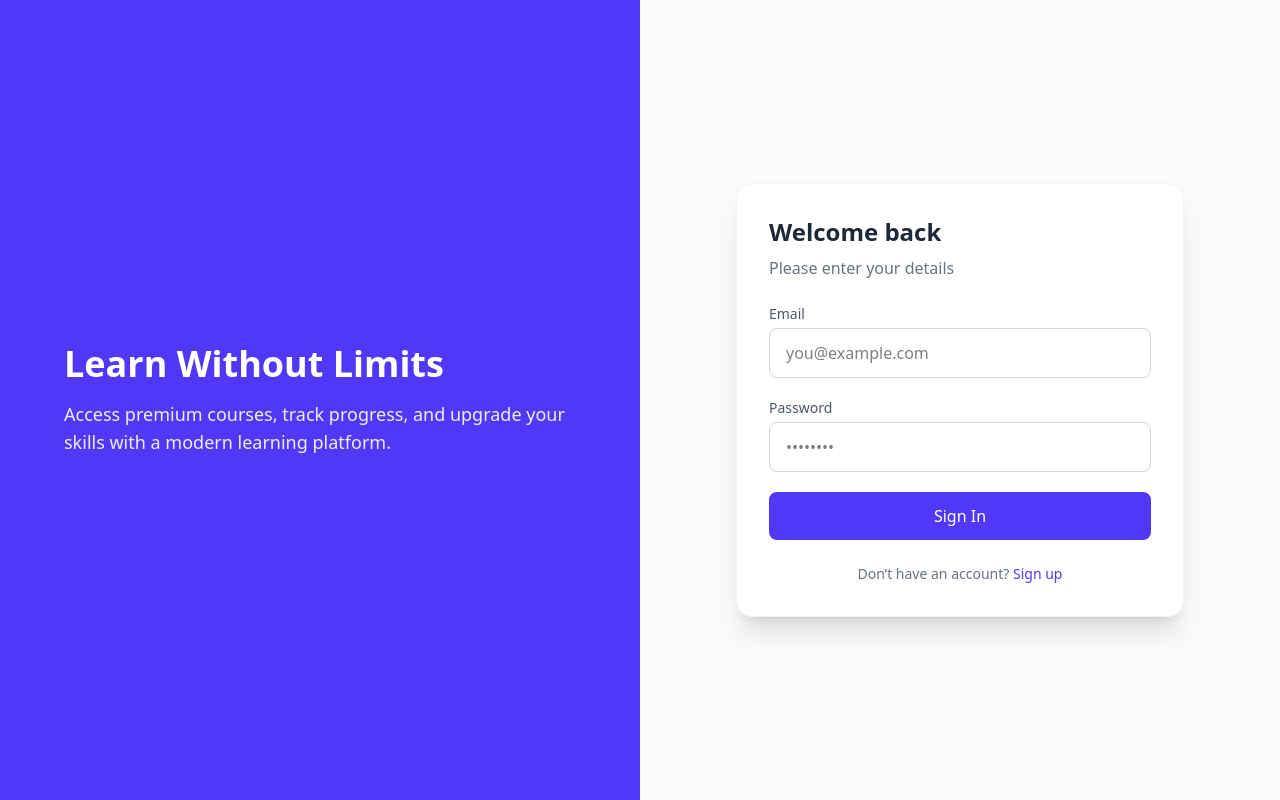
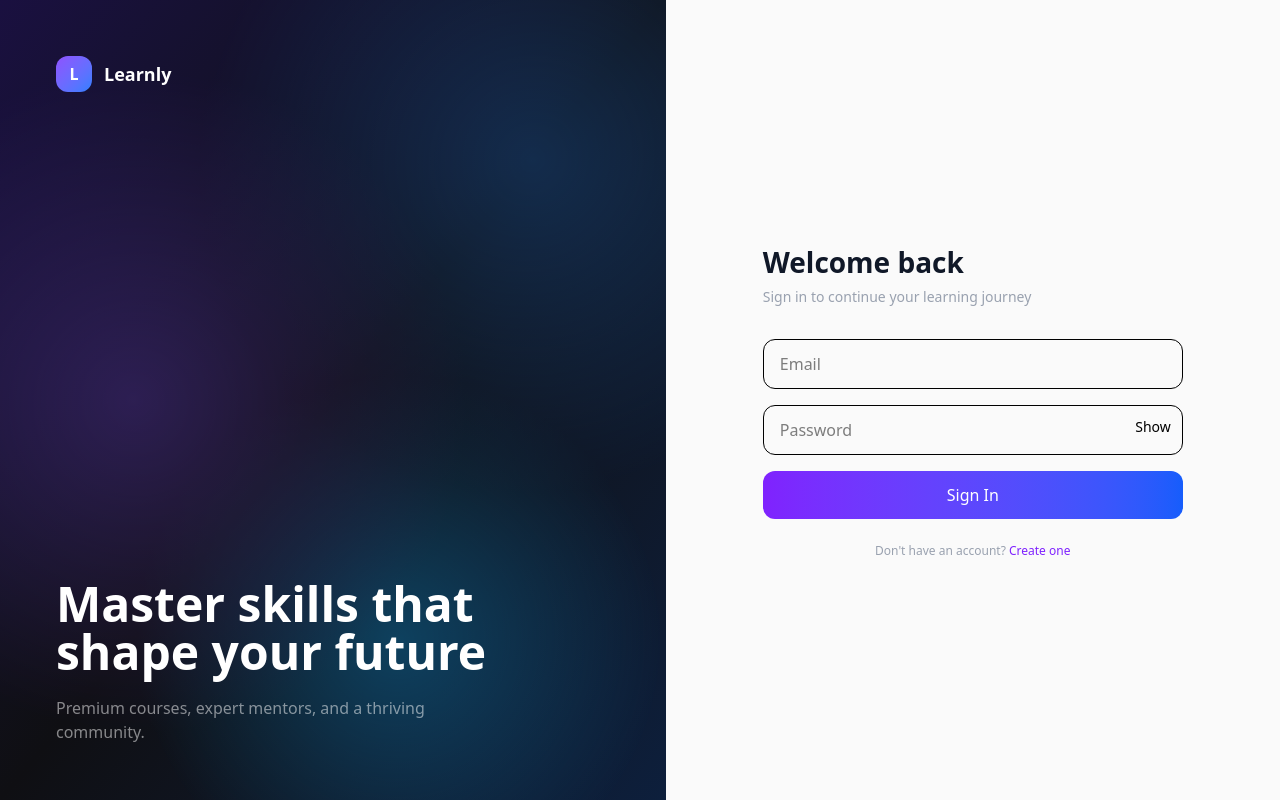
Before and after one commit to codedByShahzad/E-LMS-Frontend, a Next.js app: page /login in a window 1280 px wide. Built offline with nearby package versions, Linux system fonts and the light colour scheme.

Commit message:
Added the Redux Store and implemented the Login and SignUp API

```diff
--- a/app/(auth)/login/page.tsx
+++ b/app/(auth)/login/page.tsx
@@ -1,13 +1,36 @@
 "use client";
 
-import { useState } from "react";
+import { useState, useEffect } from "react";
 import Link from "next/link";
+import { useRouter } from "next/navigation";
+import { useLoginUserMutation } from "@/src/features/api/authApi";
 
 export default function LoginPage() {
-  const [form, setForm] = useState({
-    email: "",
-    password: "",
-  });
+  const router = useRouter();
+
+  const [form, setForm] = useState({ email: "", password: "" });
+  const [showPassword, setShowPassword] = useState(false);
+  const [mounted, setMounted] = useState(false);
+
+  const [
+    loginUser,
+    { data, error, isError, isLoading, isSuccess }
+  ] = useLoginUserMutation();
+
+  useEffect(() => {
+    setMounted(true);
+  }, []);
+
+  // ✅ Redirect after login + store token
+  useEffect(() => {
+    if (isSuccess && data) {
+      localStorage.setItem("token", data.token);
+
+      setTimeout(() => {
+        router.push("/dashboard");
+      }, 1000);
+    }
+  }, [isSuccess, data, router]);
 
   const handleChange = (e: React.ChangeEvent<HTMLInputElement>) => {
     setForm({ ...form, [e.target.name]: e.target.value });
@@ -15,77 +38,146 @@ export default function LoginPage() {
 
   const handleSubmit = (e: React.FormEvent) => {
     e.preventDefault();
-    console.log(form);
+
+    if (isLoading) return;
+
+    if (!form.email || !form.password) {
+      alert("Please fill all fields");
+      return;
+    }
+
+    loginUser(form);
   };
 
+  const errorMessage =
+    (error as any)?.data?.message ||
+    "Invalid email or password. Please try again.";
+
   return (
-    <div className="min-h-screen flex bg-[#f8fafc]">
+    <div className="min-h-screen flex font-sans bg-[#0f0f13]">
+      {/* LEFT PANEL */}
+      <div className="hidden lg:flex w-[52%] relative overflow-hidden flex-col justify-between p-14">
+        <div className="absolute inset-0 bg-gradient-to-br from-[#1a1040] via-[#0f0f13] to-[#0d1f3c]" />
 
-      {/* LEFT SIDE (Branding) */}
-      <div className="hidden lg:flex w-1/2 bg-indigo-600 text-white flex-col justify-center px-16">
-        <h1 className="text-4xl font-bold mb-4">
-          Learn Without Limits
-        </h1>
-        <p className="text-lg opacity-90">
-          Access premium courses, track progress, and upgrade your skills with a modern learning platform.
-        </p>
+        <div
+          className="absolute inset-0 opacity-30"
+          style={{
+            backgroundImage: `radial-gradient(circle at 20% 50%, #6c3fc5 0%, transparent 50%),
+                              radial-gradient(circle at 80% 20%, #1e6fcf 0%, transparent 40%),
+                              radial-gradient(circle at 60% 80%, #0ea5e9 0%, transparent 35%)`,
+          }}
+        />
+
+        <div className="relative z-10 flex items-center gap-3">
+          <div className="w-9 h-9 rounded-xl bg-gradient-to-br from-violet-500 to-blue-500 flex items-center justify-center">
+            <span className="text-white font-bold">L</span>
+          </div>
+          <span className="text-white font-semibold text-lg">Learnly</span>
+        </div>
+
+        <div className="relative z-10">
+          <h1 className="text-5xl font-bold text-white mb-5">
+            Master skills that shape your future
+          </h1>
+          <p className="text-white/50 max-w-sm">
+            Premium courses, expert mentors, and a thriving community.
+          </p>
+        </div>
       </div>
 
-      {/* RIGHT SIDE (Form) */}
-      <div className="flex w-full lg:w-1/2 items-center justify-center px-6">
-        <div className="w-full max-w-md bg-white p-8 rounded-2xl shadow-xl border border-gray-100">
-
-          <h2 className="text-2xl font-semibold text-gray-800 mb-2">
+      {/* RIGHT PANEL */}
+      <div className="flex w-full lg:w-[48%] items-center justify-center px-6 bg-[#fafafa]">
+        <div
+          className={`w-full max-w-[420px] transition-all duration-700 ${
+            mounted ? "opacity-100 translate-y-0" : "opacity-0 translate-y-4"
+          }`}
+        >
+          <h2 className="text-[28px] font-bold text-gray-900 mb-1">
             Welcome back
           </h2>
-          <p className="text-gray-500 mb-6">
-            Please enter your details
+          <p className="text-gray-400 text-sm mb-8">
+            Sign in to continue your learning journey
           </p>
 
-          <form onSubmit={handleSubmit} className="space-y-5">
+          {/* ERROR */}
+          {isError && (
+            <div className="bg-red-50 border border-red-200 rounded-xl px-4 py-3 mb-6">
+              <p className="text-red-700 text-sm font-semibold">
+                Login failed
+              </p>
+              <p className="text-red-500 text-xs mt-1">
+                {errorMessage}
+              </p>
+            </div>
+          )}
 
-            <div>
-              <label className="text-sm text-gray-600 mb-1 block">
-                Email
-              </label>
+          {/* SUCCESS */}
+          {isSuccess && (
+            <div className="bg-emerald-50 border border-emerald-200 rounded-xl px-4 py-3 mb-6">
+              <p className="text-emerald-700 text-sm font-semibold">
+                Login successful! Redirecting...
+              </p>
+            </div>
+          )}
+
+          <form onSubmit={handleSubmit} className="space-y-4">
+            {/* EMAIL */}
+            <input
+              type="email"
+              name="email"
+              placeholder="Email"
+              value={form.email}
+              onChange={handleChange}
+              disabled={isLoading}
+              className="w-full px-4 py-3 border rounded-xl"
+              required
+            />
+
+            {/* PASSWORD */}
+            <div className="relative">
               <input
-                type="email"
-                name="email"
-                placeholder="you@example.com"
-                value={form.email}
+                type={showPassword ? "text" : "password"}
+                name="password"
+                placeholder="Password"
+                value={form.password}
                 onChange={handleChange}
-                className="w-full px-4 py-3 border border-gray-300 rounded-lg focus:ring-2 focus:ring-indigo-500 focus:outline-none"
+                disabled={isLoading}
+                className="w-full px-4 py-3 border rounded-xl"
                 required
               />
+              <button
+                type="button"
+                aria-label="Toggle password visibility"
+                onClick={() => setShowPassword(!showPassword)}
+                className="absolute right-3 top-3 text-sm"
+              >
+                {showPassword ? "Hide" : "Show"}
+              </button>
             </div>
 
-            <div>
-              <label className="text-sm text-gray-600 mb-1 block">
-                Password
-              </label>
-              <input
-                type="password"
-                name="password"
-                placeholder="••••••••"
-                value={form.password}
-                onChange={handleChange}
-                className="w-full px-4 py-3 border border-gray-300 rounded-lg focus:ring-2 focus:ring-indigo-500 focus:outline-none"
-                required
-              />
-            </div>
-
+            {/* BUTTON */}
             <button
               type="submit"
-              className="w-full py-3 bg-indigo-600 text-white rounded-lg font-medium hover:bg-indigo-700 transition"
+              disabled={
+                isLoading ||
+                isSuccess ||
+                !form.email ||
+                !form.password
+              }
+              className="w-full py-3 rounded-xl text-white bg-gradient-to-r from-violet-600 to-blue-600"
             >
-              Sign In
+              {isLoading
+                ? "Signing in..."
+                : isSuccess
+                ? "Redirecting..."
+                : "Sign In"}
             </button>
           </form>
 
-          <p className="text-sm text-gray-500 text-center mt-6">
-            Don’t have an account?{" "}
-            <Link href="/signup" className="text-indigo-600 font-medium hover:underline">
-              Sign up
+          <p className="text-xs text-gray-400 text-center mt-6">
+            Don't have an account?{" "}
+            <Link href="/signup" className="text-violet-600">
+              Create one
             </Link>
           </p>
         </div>
--- a/app/(auth)/signup/page.tsx
+++ b/app/(auth)/signup/page.tsx
@@ -1,14 +1,34 @@
 "use client";
 
-import { useState } from "react";
+import { useState, useEffect } from "react";
 import Link from "next/link";
+import { useRouter } from "next/navigation";
+import { useRegisterUserMutation } from "@/src/features/api/authApi";
 
 export default function SignupPage() {
+  const router = useRouter();
+
   const [form, setForm] = useState({
     name: "",
     email: "",
     password: "",
   });
+
+  const [showPassword, setShowPassword] = useState(false);
+
+  const [
+    registerUser,
+    { data, error, isLoading, isSuccess, isError },
+  ] = useRegisterUserMutation();
+
+  // ✅ Redirect after success
+  useEffect(() => {
+    if (isSuccess) {
+      setTimeout(() => {
+        router.push("/login");
+      }, 1200);
+    }
+  }, [isSuccess, router]);
 
   const handleChange = (e: React.ChangeEvent<HTMLInputElement>) => {
     setForm({ ...form, [e.target.name]: e.target.value });
@@ -16,37 +36,80 @@ export default function SignupPage() {
 
   const handleSubmit = (e: React.FormEvent) => {
     e.preventDefault();
-    console.log(form);
+
+    if (isLoading) return;
+
+    if (!form.name || !form.email || !form.password) {
+      alert("Please fill all fields");
+      return;
+    }
+
+    registerUser(form);
   };
 
+  const errorMessage =
+    (error as any)?.data?.message || "Something went wrong";
+
   return (
-    <div className="min-h-screen flex bg-[#f8fafc]">
+    <div className="min-h-screen flex bg-[#0f0f13] font-sans">
+      {/* LEFT PANEL */}
+      <div className="hidden lg:flex w-[52%] relative overflow-hidden flex-col justify-between p-14">
+        <div className="absolute inset-0 bg-gradient-to-br from-green-600 via-emerald-600 to-teal-600" />
 
-      {/* LEFT SIDE */}
-      <div className="hidden lg:flex w-1/2 bg-green-600 text-white flex-col justify-center px-16">
-        <h1 className="text-4xl font-bold mb-4">
-          Start Your Journey 🚀
+        <div className="relative z-10">
+          <h1 className="text-5xl font-bold text-white leading-tight mb-6">
+            Start your journey
+            <br />
+            <span className="text-white/80">with Learnly</span>
           </h1>
-        <p className="text-lg opacity-90">
-          Create your account and unlock access to powerful learning tools.
+          <p className="text-white/70 max-w-sm">
+            Join thousands of learners building real-world skills and leveling
+            up their careers.
           </p>
         </div>
 
-      {/* RIGHT SIDE */}
-      <div className="flex w-full lg:w-1/2 items-center justify-center px-6">
-        <div className="w-full max-w-md bg-white p-8 rounded-2xl shadow-xl border border-gray-100">
+        <div className="relative z-10 text-white/60 text-sm">
+          © 2026 Learnly. All rights reserved.
+        </div>
+      </div>
 
-          <h2 className="text-2xl font-semibold text-gray-800 mb-2">
-            Create account
+      {/* RIGHT PANEL */}
+      <div className="flex w-full lg:w-[48%] items-center justify-center px-6 bg-[#fafafa]">
+        <div className="w-full max-w-[420px]">
+
+          <h2 className="text-[28px] font-bold text-gray-900 mb-1">
+            Create your account
           </h2>
-          <p className="text-gray-500 mb-6">
-            Enter your details to get started
+          <p className="text-gray-400 text-sm mb-8">
+            Get started in seconds
           </p>
 
-          <form onSubmit={handleSubmit} className="space-y-5">
+          {/* ERROR */}
+          {isError && (
+            <div className="bg-red-50 border border-red-200 rounded-xl px-4 py-3 mb-6">
+              <p className="text-red-700 text-sm font-semibold">
+                Signup failed
+              </p>
+              <p className="text-red-500 text-xs mt-1">
+                {errorMessage}
+              </p>
+            </div>
+          )}
 
+          {/* SUCCESS */}
+          {isSuccess && (
+            <div className="bg-emerald-50 border border-emerald-200 rounded-xl px-4 py-3 mb-6">
+              <p className="text-emerald-700 text-sm font-semibold">
+                Account created! Redirecting...
+              </p>
+            </div>
+          )}
+
+          <form onSubmit={handleSubmit} className="space-y-4">
+
+            {/* NAME */}
             <div>
-              <label className="text-sm text-gray-600 mb-1 block">
+              <label className="text-xs font-semibold text-gray-600 mb-1 block uppercase tracking-wider">
                 Full Name
               </label>
               <input
@@ -55,14 +118,18 @@ export default function SignupPage() {
                 placeholder="John Doe"
                 value={form.name}
                 onChange={handleChange}
-                className="w-full px-4 py-3 border border-gray-300 rounded-lg focus:ring-2 focus:ring-green-500 focus:outline-none"
+                disabled={isLoading}
+                className="w-full px-4 py-3 bg-white border border-gray-200 rounded-xl text-sm
+                focus:outline-none focus:ring-2 focus:ring-green-500/30 focus:border-green-500
+                disabled:opacity-50"
                 required
               />
             </div>
 
+            {/* EMAIL */}
             <div>
-              <label className="text-sm text-gray-600 mb-1 block">
-                Email
+              <label className="text-xs font-semibold text-gray-600 mb-1 block uppercase tracking-wider">
+                Email Address
               </label>
               <input
                 type="email"
@@ -70,38 +137,74 @@ export default function SignupPage() {
                 placeholder="you@example.com"
                 value={form.email}
                 onChange={handleChange}
-                className="w-full px-4 py-3 border border-gray-300 rounded-lg focus:ring-2 focus:ring-green-500 focus:outline-none"
+                disabled={isLoading}
+                className="w-full px-4 py-3 bg-white border border-gray-200 rounded-xl text-sm
+                focus:outline-none focus:ring-2 focus:ring-green-500/30 focus:border-green-500
+                disabled:opacity-50"
                 required
               />
             </div>
 
+            {/* PASSWORD */}
             <div>
-              <label className="text-sm text-gray-600 mb-1 block">
+              <label className="text-xs font-semibold text-gray-600 mb-1 block uppercase tracking-wider">
                 Password
               </label>
+              <div className="relative">
                 <input
-                type="password"
+                  type={showPassword ? "text" : "password"}
                   name="password"
                   placeholder="••••••••"
                   value={form.password}
                   onChange={handleChange}
-                className="w-full px-4 py-3 border border-gray-300 rounded-lg focus:ring-2 focus:ring-green-500 focus:outline-none"
+                  disabled={isLoading}
+                  className="w-full px-4 py-3 bg-white border border-gray-200 rounded-xl text-sm
+                  focus:outline-none focus:ring-2 focus:ring-green-500/30 focus:border-green-500
+                  disabled:opacity-50"
                   required
                 />
+                <button
+                  type="button"
+                  onClick={() => setShowPassword(!showPassword)}
+                  className="absolute right-3 top-3 text-gray-400 text-sm"
+                >
+                  {showPassword ? "Hide" : "Show"}
+                </button>
+              </div>
             </div>
 
+            {/* BUTTON */}
             <button
               type="submit"
-              className="w-full py-3 bg-green-600 text-white rounded-lg font-medium hover:bg-green-700 transition"
+              disabled={
+                isLoading ||
+                isSuccess ||
+                !form.name ||
+                !form.email ||
+                !form.password
+              }
+              className="w-full py-3 rounded-xl font-semibold text-sm text-white
+                bg-gradient-to-r from-green-600 to-emerald-600
+                hover:from-green-700 hover:to-emerald-700
+                disabled:opacity-70 disabled:cursor-not-allowed
+                transition-all"
             >
-              Create Account
+              {isLoading
+                ? "Creating account..."
+                : isSuccess
+                ? "Redirecting..."
+                : "Create Account"}
             </button>
           </form>
 
-          <p className="text-sm text-gray-500 text-center mt-6">
+          {/* FOOTER */}
+          <p className="text-xs text-gray-400 text-center mt-8">
             Already have an account?{" "}
-            <Link href="/login" className="text-indigo-600 font-medium hover:underline">
-              Login
+            <Link
+              href="/login"
+              className="text-green-600 font-semibold hover:underline"
+            >
+              Sign in
             </Link>
           </p>
         </div>
--- a/app/layout.tsx
+++ b/app/layout.tsx
@@ -1,5 +1,7 @@
 import type { Metadata } from "next";
 import { Geist, Geist_Mono } from "next/font/google";
+import StoreProvider from "@/src/lib/StoreProvider";
+
 import "./globals.css";
 
 const geistSans = Geist({
@@ -27,7 +29,11 @@ export default function RootLayout({
       lang="en"
       className={`${geistSans.variable} ${geistMono.variable} h-full antialiased`}
     >
-      <body className="min-h-full flex flex-col">{children}</body>
+      <body className="min-h-full flex flex-col">
+        <StoreProvider>
+        {children}
+        </StoreProvider>
+      </body>
     </html>
   );
 }
--- a/package.json
+++ b/package.json
@@ -9,9 +9,11 @@
     "lint": "eslint"
   },
   "dependencies": {
+    "@reduxjs/toolkit": "^2.11.2",
     "next": "16.2.2",
     "react": "19.2.4",
-    "react-dom": "19.2.4"
+    "react-dom": "19.2.4",
+    "react-redux": "^9.2.0"
   },
   "devDependencies": {
     "@tailwindcss/postcss": "^4",
--- /dev/null
+++ b/src/features/api/authApi.ts
@@ -0,0 +1,41 @@
+import { fetchBaseQuery } from "@reduxjs/toolkit/query"
+import { createApi } from "@reduxjs/toolkit/query/react"
+import { userLoggedIn } from "../authSlice";
+
+const userApi = "http://localhost:8080/api/v1/user/"
+
+export const authApi = createApi({
+    reducerPath: "authApi",
+    baseQuery: fetchBaseQuery({
+        baseUrl: userApi,
+        credentials: 'include',
+    }),
+    endpoints: (builder) => ({       // ✅ ({ — opens object with parenthesis
+        registerUser: builder.mutation({
+            query: (inputData) => ({
+                url: "register",
+                method: "POST",
+                body: inputData
+            })
+        }),
+        loginUser: builder.mutation({
+            query: (inputData) => ({
+                url: "login",
+                method: "POST",
+                body: inputData
+            }),
+            async onQueryStarted(arg, {queryFulfilled, dispatch}){
+                try {
+                    const result = await queryFulfilled
+                    dispatch(userLoggedIn({user:result.data.user}))
+                } catch (error) {
+                    console.log(error)
+                }
+            }
+        }),
+    })                               // ✅ }) — closes object with parenthesis
+})
+
+
+// Export the auto-generated hook
+export const { useRegisterUserMutation, useLoginUserMutation } = authApi
--- /dev/null
+++ b/src/features/authSlice.ts
@@ -0,0 +1,26 @@
+
+
+import { createSlice } from "@reduxjs/toolkit";
+
+const initialState = {
+    user: null,
+    isAuthenticated: false
+}
+
+const authSlice = createSlice({
+    name: "authSlice",
+    initialState,
+    reducers:{
+        userLoggedIn: (state, action)=>{
+            state.user = action.payload,
+            state.isAuthenticated = true
+        },
+        userLoggedOut: (state)=>{
+            state.user = null,
+            state.isAuthenticated = false
+        }
+    }
+})
+
+export const {userLoggedIn, userLoggedOut} = authSlice.actions
+export default authSlice.reducer
--- /dev/null
+++ b/src/lib/StoreProvider.tsx
@@ -0,0 +1,9 @@
+'use client'
+
+import React from "react";
+import { store } from "../store/store";
+import { Provider } from "react-redux";
+
+export default function StoreProvider({ children }: { children: React.ReactNode }) {
+  return <Provider store={store}>{children}</Provider>
+}
--- /dev/null
+++ b/src/store/rootReducer.ts
@@ -0,0 +1,10 @@
+import { combineReducers } from "@reduxjs/toolkit"
+import authReducer from "../features/authSlice"
+import { authApi } from "../features/api/authApi"
+
+const rootReducer = combineReducers({
+    [authApi.reducerPath]: authApi.reducer,
+    auth: authReducer
+})
+
+export default rootReducer
--- /dev/null
+++ b/src/store/store.ts
@@ -0,0 +1,9 @@
+import { configureStore } from "@reduxjs/toolkit";
+import authReducer from "../features/authSlice";
+import rootReducer from "./rootReducer";
+import { authApi } from "../features/api/authApi";
+
+export const store = configureStore({
+    reducer: rootReducer,
+    middleware: (defaultMiddleware) => defaultMiddleware().concat(authApi.middleware)
+});
```
Also changed, not shown: 1 other file (tests, documents, lock files or other folders). Lines whose indentation alone changed are shown as unchanged.
